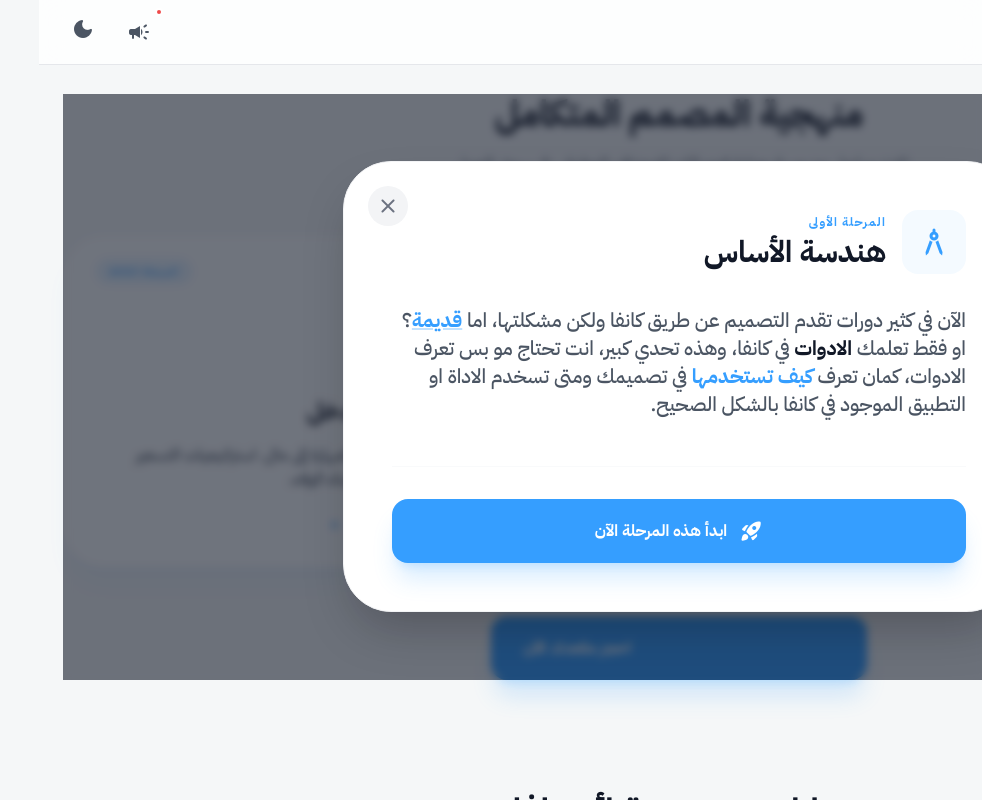
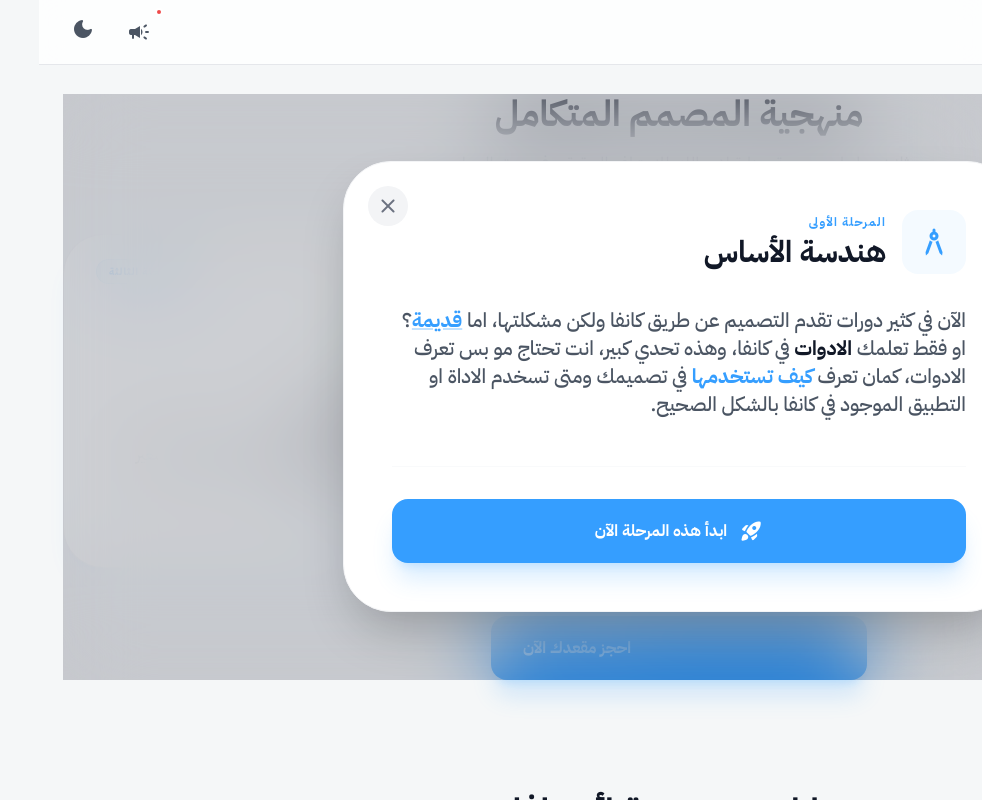
Before and after one commit to youssefhelles/design-coaching-system, a React (Vite) app: page / in a window 1280 px wide. Both pictures are taken after a click on the element 1061 px from the left and 1930 px from the top of the page. Shown: the part 1530-2330 px from the top of the page, without its empty margins (298-1280 px from the left). Built offline with nearby package versions, Linux system fonts and the light colour scheme.

Commit message:
feat: Prevent background scroll when modal is open
Disables body scroll when a step detail modal is expanded to improve user experience and prevent accidental scrolling. Also updates modal styling and click behavior for better interaction.

```diff
--- a/App.tsx
+++ b/App.tsx
@@ -179,6 +179,15 @@ const App: React.FC = () => {
     updateTimelineProgress();
     return () => window.removeEventListener('scroll', updateTimelineProgress);
   }, []);
+
+  // Prevent background scroll when modal is open
+  useEffect(() => {
+    if (expandedStep) {
+      document.body.style.overflow = 'hidden';
+    } else {
+      document.body.style.overflow = 'unset';
+    }
+  }, [expandedStep]);
 
   const RECIPIENT = "ye444sf@gmail.com";
   const WHATSAPP_URL = 'https://wa.me/972597713882';
@@ -400,7 +409,10 @@ const App: React.FC = () => {
           </div>
 
           {expandedStep && (
-            <div className="fixed inset-0 z-[100] flex items-center justify-center p-6 bg-gray-900/60 backdrop-blur-sm animate-fade-in">
+            <div
+              className="fixed inset-0 z-[100] flex items-center justify-center p-4 md:p-6 bg-slate-900/20 dark:bg-slate-900/40 backdrop-blur-2xl animate-fade-in"
+              onClick={() => setExpandedStep(null)}
+            >
               <div
                 className="bg-white dark:bg-surface-dark w-full max-w-2xl rounded-[3rem] shadow-2xl overflow-hidden animate-reveal relative border border-gray-100 dark:border-gray-800"
                 onClick={(e) => e.stopPropagation()}
@@ -441,7 +453,6 @@ const App: React.FC = () => {
                   </div>
                 </div>
               </div>
-              <div className="absolute inset-0 -z-10" onClick={() => setExpandedStep(null)}></div>
             </div>
           )}
 
@@ -661,7 +672,7 @@ const App: React.FC = () => {
                     <div
                       key={idx}
                       className="flex items-start gap-3 p-3 bg-white/10 rounded-xl border border-white/5 hover:bg-white/15 transition-all animate-reveal group"
-                      style={{ animationDelay: `${idx * 100}ms` }}
+                      style={{ animationDelay: `${point === LEARNING_POINTS[0] ? 0 : idx * 100}ms` }}
                     >
                       <div className="w-6 h-6 rounded-full bg-white/20 flex items-center justify-center shrink-0 mt-0.5 group-hover:bg-secondary group-hover:scale-110 transition-all duration-300">
                         <span className="material-icons-round text-white text-sm">check</span>
```
